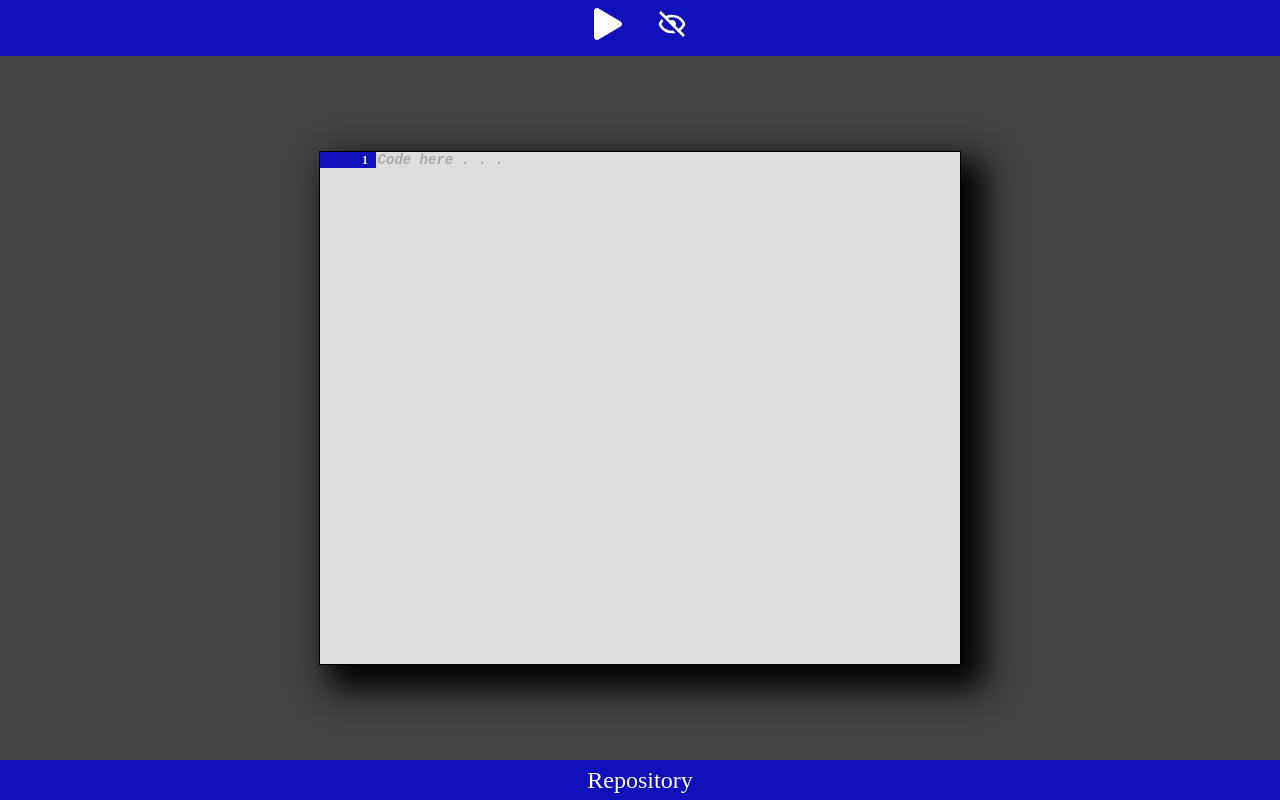
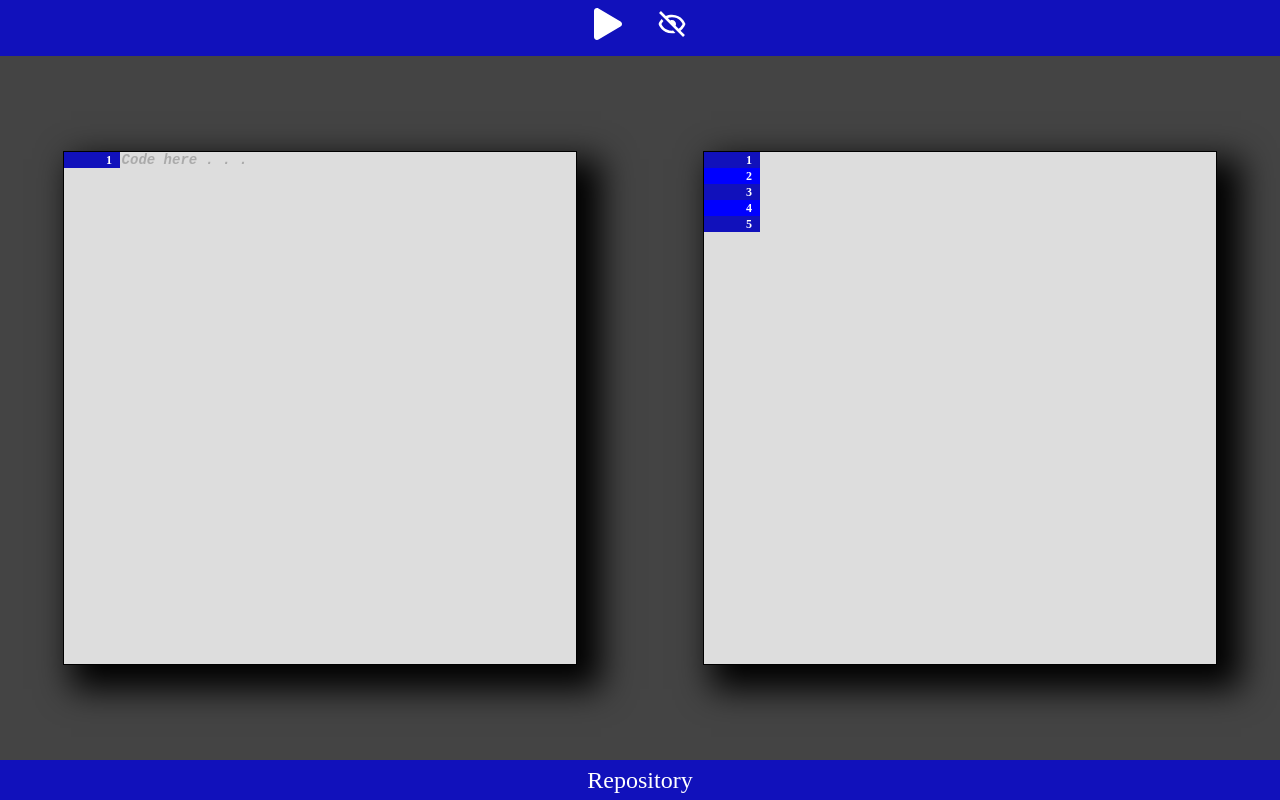
Before and after one commit to Tetr4k/cool-to-bril-compiler, a React (Create React App) app: page / in a window 1280 px wide. Built offline with nearby package versions, Linux system fonts and the light colour scheme.

Commit message:
Implement exception catching

```diff
--- a/src/App.tsx
+++ b/src/App.tsx
@@ -5,48 +5,41 @@ import { BiHide, BiShow } from 'react-icons/bi';
 import { useState } from "react";
 import useToggle from './hooks/useToggle';
 import CodingArea from "./components/CodingArea";
+import CompiledArea from "./components/CompiledArea";
 import Debug from "./components/Debug";
-import Token from "./classes/Token";
 import ErrorToken from "./classes/ErrorToken";
 import doLexAnalysis from "./functions/tokenCapture";
+import Token from "./classes/Token";
 
 function App(){
-	const [state, toggle] = useToggle(false);
-	const [code, setCode] = useState("");
+	const [show, toggle] = useToggle(false);
+	const [coolCode, setCoolCode] = useState("");
 	const [errorLine, setErrorLine] = useState(0);
-	const [tokens, setTokens] = useState(new Array<(Token)>);
+	const [errorMessage, setErrorMessage] = useState("");
 
-	const handleCodeChange = (event: React.ChangeEvent<HTMLTextAreaElement>) => {
-		setCode(event.target.value);
+	//states temporarios
+	const [tokens, setTokens] = useState(new Array<Token>);
+
+	const handleCodeChange = (event: React.ChangeEvent<HTMLTextAreaElement> ) => {
+		setCoolCode(event.target.value);
 		setErrorLine(0);
 	}
 
 	const runCompiler = () => {
-		console.log(code);
-		const newTokens = doLexAnalysis(code);
-		const lastToken = newTokens.reverse().at(0);
-
-		if (lastToken instanceof ErrorToken){
-			setErrorLine(lastToken.getLine);
-			setTokens([lastToken]);
+		try{
+			setErrorMessage("");
+			const newTokens = doLexAnalysis(coolCode);
+			setTokens(newTokens);
 		}
-		else{
-			setErrorLine(0);
-			setTokens(newTokens.reverse());
+		catch (error){
+			if (error instanceof ErrorToken){
+				setErrorMessage(error.toString());
+				setErrorLine(error.getLine);
+			}
+			else
+				setErrorMessage("Error: unknow")
+			toggle(true);
 		}
-
-		if (newTokens.length > 0)
-			toggle(true);
-	}
-
-	const renderTokens = () => {
-		return tokens.map((element, index) => {
-			return (
-				<li key={index}>
-					{element.toString()}
-				</li>
-			)
-		})
 	}
 
 	return (
@@ -56,17 +49,14 @@ function App(){
 					<FaPlay/>
 				</button>
 				<button onClick={() => toggle()}>
-					{state?<BiShow/>:<BiHide/>}
+					{show?<BiShow/>:<BiHide/>}
 				</button>
 			</nav>
 			<main>
-				<CodingArea code={code} error={errorLine}>
-					<textarea onChange={handleCodeChange}/>
-				</CodingArea>
+				<CodingArea code={coolCode} errorLine={errorLine} onChange={handleCodeChange}/>
+				<CompiledArea code={tokens.toString()}/>
 			</main>
-			<Debug show={state}>
-				{renderTokens()}
-			</Debug>
+			<Debug show={show} errorMessage={errorMessage}/>
 			<footer>
 				<a href="https://github.com/Tetr4k/cool-to-bril-compiler/">Repository</a>
 			</footer>
--- a/src/components/CodingArea/index.tsx
+++ b/src/components/CodingArea/index.tsx
@@ -22,11 +22,14 @@ const CodingArea = (props: codingAreaProps) => {
 		return rowsList.map((value, index) => {
 			const listClassName = classNames(
 				'destaque',
-				{odd: index%2 == 0},
-				{error: index == props.error-1}
+				{odd: index % 2 == 0},
+				{error: index == props.errorLine-1}
 			);
 			return (
-				<li key={index} className={listClassName}>
+				<li
+					key={index}
+					className={listClassName}
+				>
 					{value+1}
 				</li>
 			);
@@ -42,12 +45,13 @@ const CodingArea = (props: codingAreaProps) => {
 				htmlFor="code"
 				className="coding-input"
 			>
-				{React.cloneElement(props.children, {
-					rows: rows,
-					onInput: handleLineInput,
-					id: "code",
-					placeholder: "Code here . . ."
-				})}
+				<textarea
+					rows={rows}
+					onInput={handleLineInput}
+					id="code"
+					placeholder="Code here . . ."
+					onChange={props.onChange}
+				/>
 			</label>
 		</div>
 	)
--- a/src/components/CodingArea/props.ts
+++ b/src/components/CodingArea/props.ts
@@ -1,7 +1,9 @@
+import { ChangeEventHandler } from "react";
+
 type codingAreaProps = {
 	code: string;
-	children?: any;
-	error: number;
+	errorLine: number;
+	onChange?: ChangeEventHandler;
 }
 
 export default codingAreaProps;
--- /dev/null
+++ b/src/components/CompiledArea/index.tsx
@@ -0,0 +1,37 @@
+import React from "react";
+import compiledAreaProps from "./props";
+import classNames from "classnames";
+
+const CompiledArea = (props: compiledAreaProps) => {
+
+	const renderLineIndex = () => {
+		const rowsList = [0, 1, 2, 3, 4];
+		return rowsList.map((value, index) => {
+			const listClassName = classNames(
+				'destaque',
+				{odd: index % 2 == 0}
+			);
+			return (
+				<li
+					key={index}
+					className={listClassName}
+				>
+					{value+1}
+				</li>
+			);
+		})
+	}
+
+	return (
+		<div className="compiled-box">
+			<ol className="compiled-list">
+				{renderLineIndex()}
+			</ol>
+			<p>
+				{props.code}
+			</p>
+		</div>
+	)
+}
+
+export default CompiledArea;
--- /dev/null
+++ b/src/components/CompiledArea/props.ts
@@ -0,0 +1,5 @@
+type compiledAreaProps = {
+	code: string;
+}
+
+export default compiledAreaProps;
--- a/src/components/Debug/index.tsx
+++ b/src/components/Debug/index.tsx
@@ -10,9 +10,9 @@ const Debug = (props: debugProps) => {
 				classNames='content'
 				unmountOnExit
 			>
-				<ol className="content">
-					{props.children}
-				</ol>
+				<p className="content">
+					{props.errorMessage}
+				</p>
 			</CSSTransition>
 	);
 }
--- a/src/components/Debug/props.ts
+++ b/src/components/Debug/props.ts
@@ -1,6 +1,6 @@
 type debugProps = {
+	errorMessage: string;
 	show: boolean;
-	children?: any;
 }
 
 export default debugProps;
--- a/src/functions/tokenCapture.ts
+++ b/src/functions/tokenCapture.ts
@@ -172,8 +172,7 @@ function doLexAnalysis(code: string): Array<Token>{
 		}
 
 		//Token não identificado
-		tokens.push(new ErrorToken(code.charAt(0), line));
-		break;
+		throw new ErrorToken(`${code.charAt(0)}`, line);
 	}
 	return tokens;
 }
--- a/src/index.css
+++ b/src/index.css
@@ -37,7 +37,7 @@ button:hover{
 	color: #AAAAAA;
 }
 
-.coding-box{
+.coding-box, .compiled-box{
 	background: #DDDDDD;
 	border: solid black 1px;
 	box-shadow: 1rem 1rem 2rem 0.5rem black;
@@ -45,10 +45,10 @@ button:hover{
 	height: 64vh;
 	overflow-y: scroll;
 	overflow-x: hidden;
-	width: 50%;
+	width: 40%;
 }
 
-.coding-list li{
+.coding-list li, .compiled-list li{
 	color: white;
 	font-size: 12px;
 	font-weight: bold;
```
